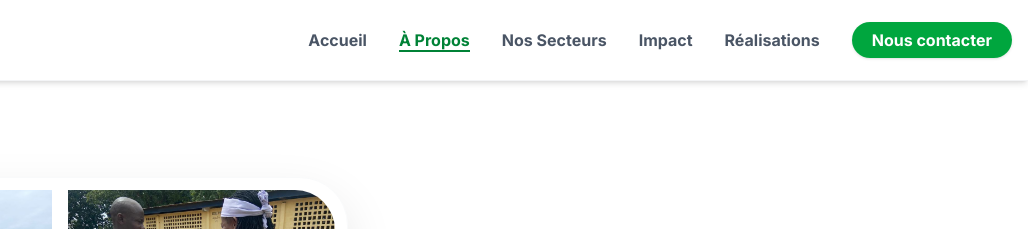
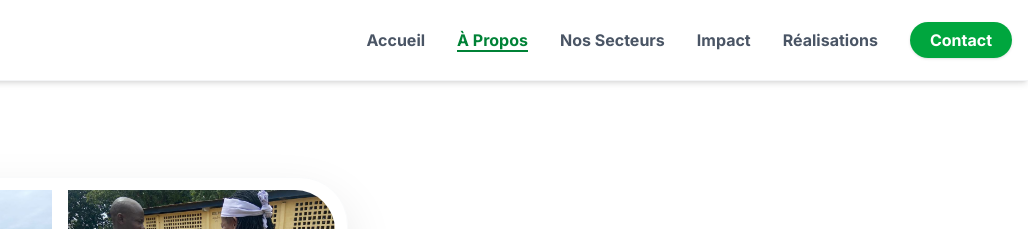
Before and after one commit to MBETEU/nouvel-espoir-rca, a website: page propos.html in a window 1280 px wide. Shown: the top 229 px of the page, 252-1280 px from the left. Drawn offline with Linux system fonts and the light colour scheme.

```diff
--- a/propos.html
+++ b/propos.html
@@ -40,7 +40,7 @@
                 <li><a href="realisations.html" class="text-gray-600 hover:text-green-600 transition-colors">Réalisations</a></li>
                 <li>
                     <a href="contact.html" class="bg-green-600 text-white px-5 py-2 rounded-full hover:bg-green-700 transition-all shadow-sm">
-                        Nous contacter
+                        Contact
                     </a>
                 </li>
             </ul>
```
Also changed, not shown: index.html (+1 -0 lines), realisations.html (+1 -0 lines), secteurs.html (+1 -0 lines).
